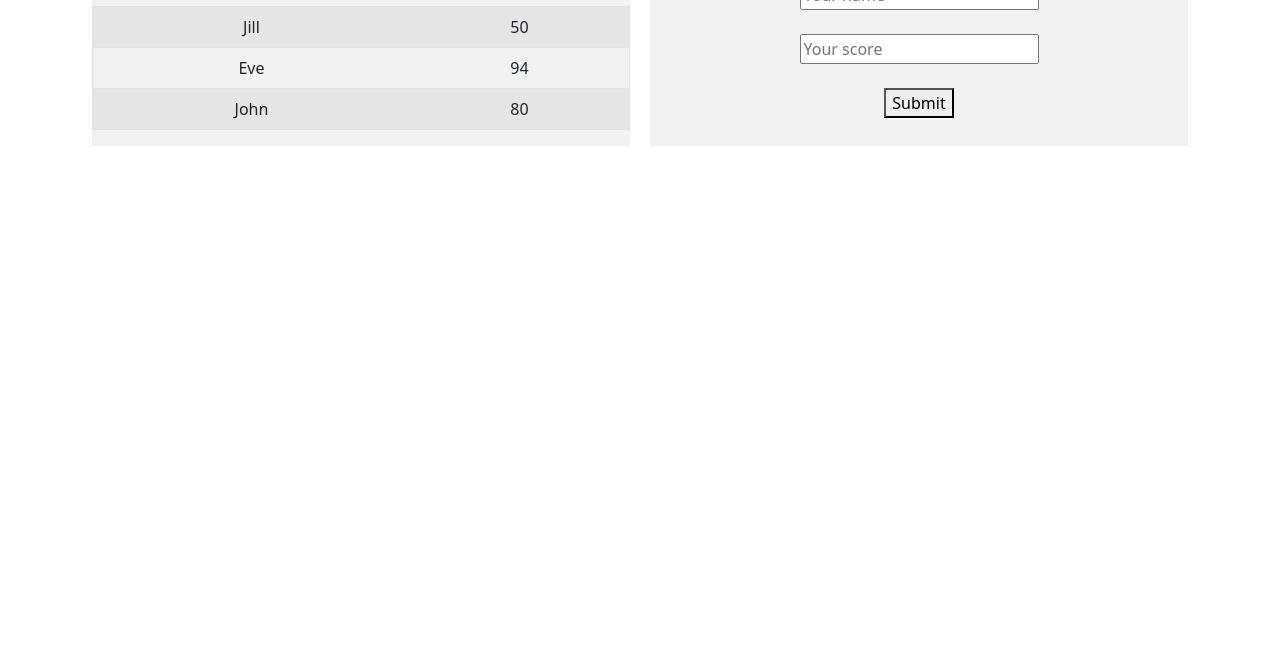
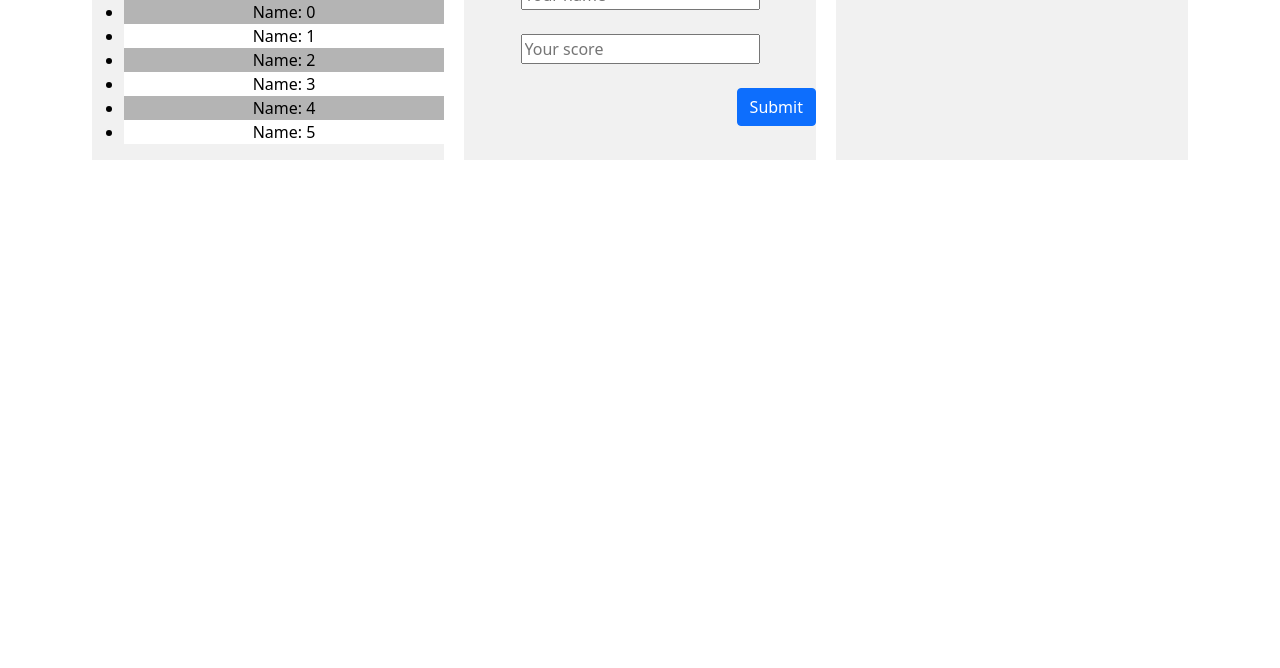
Before and after one commit to tnyandoro/leaderboard, a website built with webpack: page src/index.html in a window 1280 px wide. Shown: the part 132-800 px from the top of the page. Built offline with nearby package versions, Linux system fonts and the light colour scheme.

Commit message:
fix the background

```diff
--- a/package.json
+++ b/package.json
@@ -20,12 +20,14 @@
   "homepage": "https://github.com/tnyandoro/leaderboard#readme",
   "devDependencies": {
     "babel-eslint": "^10.1.0",
+    "css-loader": "^6.2.0",
     "eslint": "^7.32.0",
     "eslint-config-airbnb-base": "^14.2.1",
     "eslint-plugin-import": "^2.23.4",
     "hint": "^6.1.4",
     "html-loader": "^2.1.2",
     "html-webpack-plugin": "^5.3.2",
+    "style-loader": "^3.2.1",
     "stylelint": "^13.13.1",
     "stylelint-config-standard": "^21.0.0",
     "stylelint-csstree-validator": "^1.9.0",
--- a/src/barbarian.js
+++ /dev/null
@@ -1 +0,0 @@
-export const barbarian = 'Yes Barbarian';
--- a/src/getClasses.js
+++ /dev/null
@@ -1,10 +0,0 @@
-import { wizard } from './wizard.js';
-import { barbarian } from './barbarian';
-
-function getClasses() {
-  console.log("getClasses was called!")
-console.log(wizard)
-console.log(barbarian)
-}
-
-export default getClasses;
--- a/src/index.html
+++ b/src/index.html
@@ -19,42 +19,29 @@
     <header>
       <h1>Leaderboard</h1>
     </header>
-    <main class ="page">
+    <main class ="flex-container">
         <div class="scores-section column">
           <header class="scores-header mb-20">
             <h2>Recent scores</h2>
-            <button id="refresh-button" class="primary-button" type="button">
+            <button id="refresh-button" class="btn btn-info primary-button" type="button">
               Refresh
             </button>
           </header>
-          <ul class="scores-list" id="scores"></ul>
-            <table class="table table-striped border">
-              <tr>
-                <td>Jill</td>
-                <td>50</td>
-              </tr>
-              <tr>
-                <td>Eve</td>
-                <td>94</td>
-              </tr>
-              <tr>
-                <td>John</td>
-                <td>80</td>
-              </tr>
-            </table>
+          <ul class="score-list" id="score"></ul>
           </div>
         <div class="add-score-section column">
           <h2 class="mb-20">Add your score</h2>
           <form id="add-score" class="add-score-form">
             <input class="score-input" placeholder="Your name" required type="text" /><br>
-           <br>
+            <br>
             <input class="score-input" placeholder="Your score" required type="number" min="0" /><br>
             <br>
-            <button class="primary-button action-button" type="submit">
+            <button class="btn btn-primary submit-button action-button" type="submit">
               Submit
             </button>
           </form>
         </div>
+        <div id="container"></div>
     </main>
   </div>
 </body>
--- a/src/index.js
+++ b/src/index.js
@@ -1,9 +1,11 @@
 import html from './index.html';
-import getClasses from './getClasses';
+import './style.css';
 
-console.log('ran from index.js');
-getClasses();
-
-const obj = { a: 'alpha', b: 'bravo' };
-const newObj = { ...obj, c: 'charlie' };
-console.log(newObj);
+window.addEventListener('load', () => {
+  const ol = document.querySelector('#score');
+  new Array(6).fill(1).forEach((_, index) => {
+    const li = document.createElement('li');
+    li.innerText = `Name: ${index}`;
+    ol.appendChild(li);
+  });
+});
--- a/src/style.css
+++ b/src/style.css
@@ -1,9 +1,8 @@
-.page {
+.flex-container {
   display: flex;
-  flex-wrap: nowrap;
 }
 
-.page > div {
+.flex-container > div {
   background-color: #f1f1f1;
   width: 100%;
   margin: 10px;
@@ -16,3 +15,19 @@
   margin: 10px;
   justify-content: space-around;
 }
+
+.submit-button {
+  float: right;
+}
+
+li {
+  color: black;
+}
+
+li:nth-child(odd) {
+  background-color: rgb(180, 180, 180);
+}
+
+li:nth-child(even) {
+  background-color: #fff;
+}
--- a/src/wizard.js
+++ /dev/null
@@ -1 +0,0 @@
-export const wizard = 'Webpack';
--- a/webpack.config.js
+++ b/webpack.config.js
@@ -1,7 +1,6 @@
 const path = require('path');
 const { WebpackManifestPlugin } = require('webpack-manifest-plugin');
 const HtmlWebpackPlugin = require('html-webpack-plugin');
-
 
 const options = {};
 
@@ -33,6 +32,10 @@ module.exports = {
         test: /\.html$/i,
         loader: 'html-loader',
       },
+      {
+        test: /\.css$/i,
+        use: ['style-loader', 'css-loader'],
+      },
     ],
   },
   devtool: 'source-map',
```
Also changed, not shown: 1 other file.
